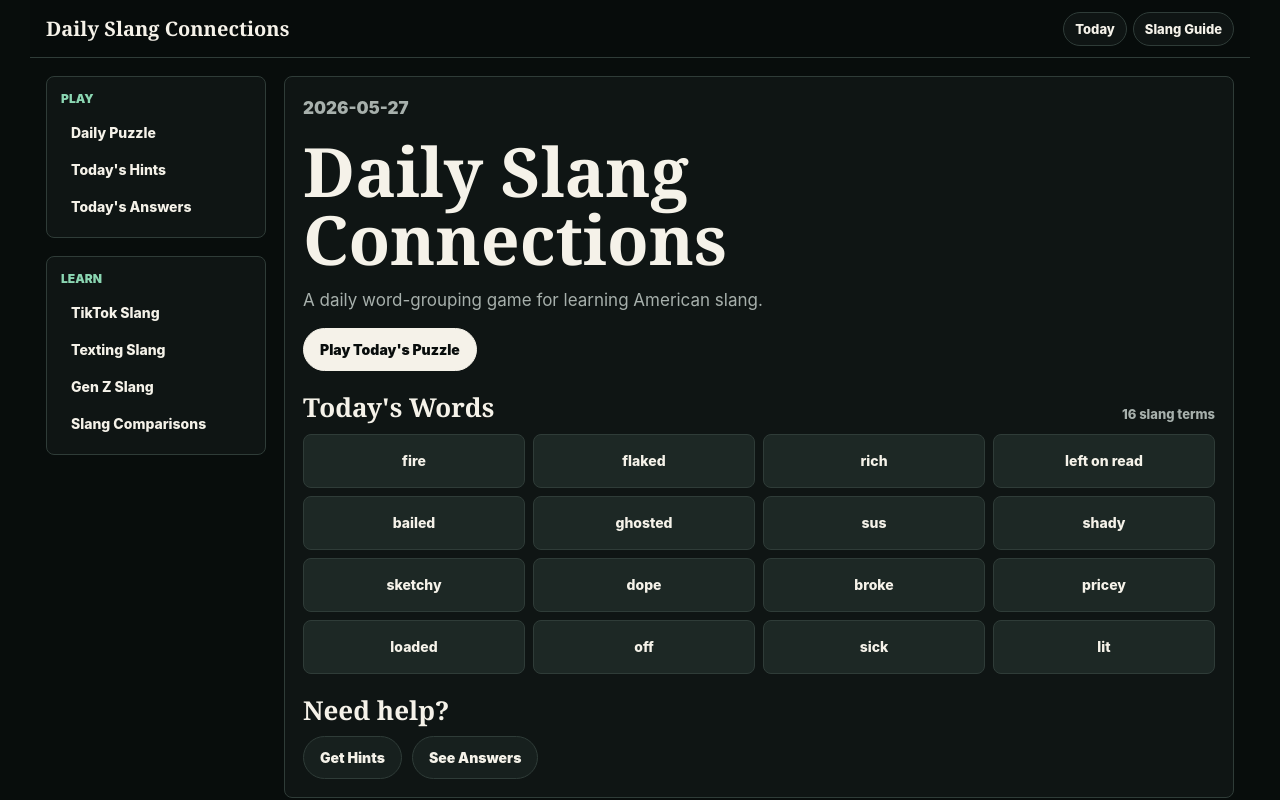
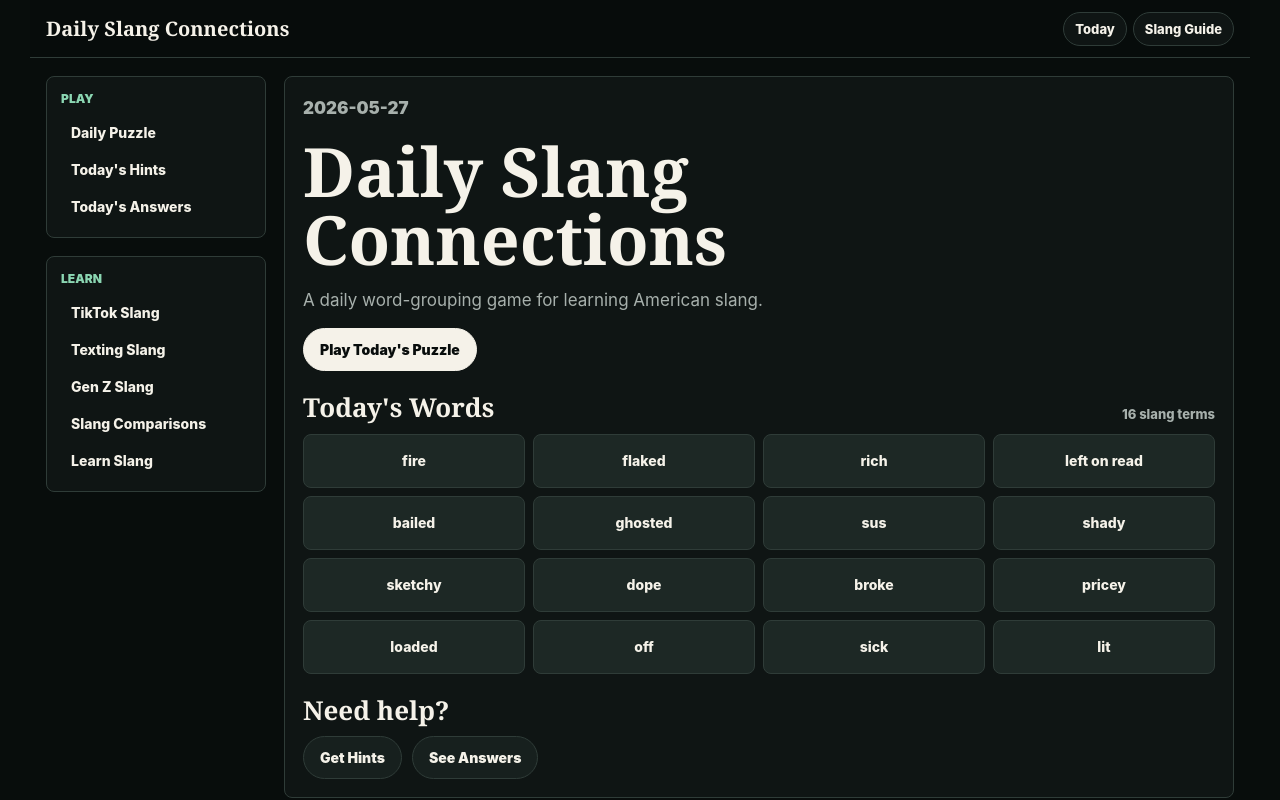
Before and after one commit to ferjamison/daily-slang-connections, a Next.js app: page / in a window 1280 px wide. Shown: the top 800 px of the page. Built offline with nearby package versions, Linux system fonts and the light colour scheme; no server answers; the database is empty.

Commit message:
Add learn slang sidebar link

```diff
--- a/app/layout.tsx
+++ b/app/layout.tsx
@@ -40,6 +40,7 @@ export default function RootLayout({ children }: { children: React.ReactNode })
                 <Link href="/slang-people-use-when-texting">Texting Slang</Link>
                 <Link href="/learn/gen-z-slang">Gen Z Slang</Link>
                 <Link href="/sus-vs-shady-vs-sketchy">Slang Comparisons</Link>
+                <Link href="/learn">Learn Slang</Link>
               </nav>
             </aside>
             <div className="main-area">{children}</div>
```
